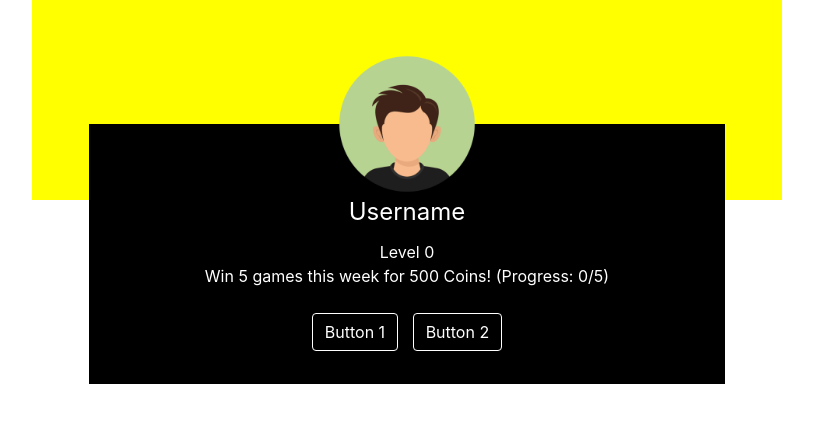
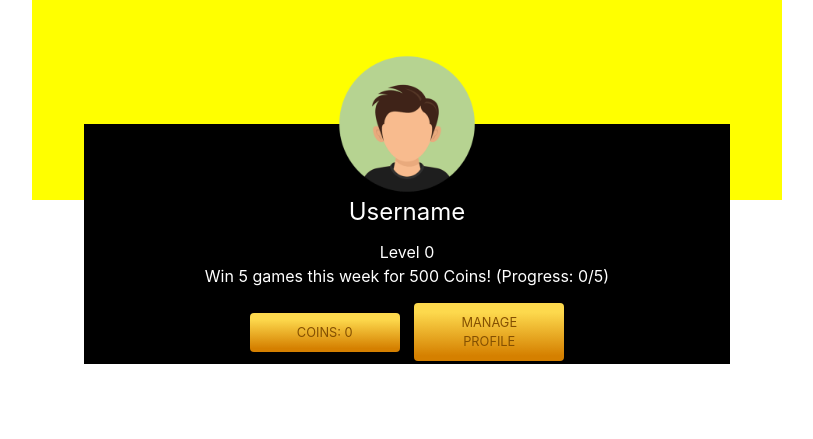
Before and after one commit to vsevenexclusiv/quiz-game, a plain HTML site: page index.html in a window 1280 px wide. Shown: the whole page, without its empty margins (233-1046 px from the left). Drawn offline with nearby package versions, Linux system fonts and the light colour scheme.

Commit message:
Update index.html

```diff
--- a/index.html
+++ b/index.html
@@ -19,15 +19,15 @@
             width: 100%;
             margin: 20px 0;
         }
-        .black-box {
-            width: calc(100% - 20px); /* Fluid width with 10px margin on each side */
-            height: 260px; /* Height of the black box */
+        .user-space {
+            width: calc(100% - 10px); /* Fluid width with 5px margin on each side */
+            height: 240px; /* Height of the user-space */
             background-color: black;
             position: absolute;
             top: 40px;
-            left: 10px; /* 10px margin on the left */
+            left: 5px; /* 5px margin on the left */
             z-index: 1;
-            border-radius: 0; /* Optional: Add rounded corners to the black box */
+            border-radius: 0;
         }
         .profile-image {
             width: 140px;
@@ -44,7 +44,7 @@
             font-size: 24px;
             margin: 10px 0;
             position: relative;
-            z-index: 3; /* Ensure username is above the black box */
+            z-index: 3; /* Ensure username is above the user-space */
             color: white; /* White text color */
             padding-top: 0; /* Add padding to position text properly */
             top: -50px;
@@ -54,25 +54,32 @@
             margin: 20px 0;
             position: relative;
             z-index: 4; /* Ensure buttons are above other elements */
-            top: -80px;
+            top: -70px;
         }
         .buttons .btn {
             margin: 5px;
-            color: white; /* White text color for buttons */
-            border-color: white; /* White border for buttons */
-            background-color: transparent; /* Transparent background for buttons */
+            color: rgb(132, 80 ,2); /* White text color for buttons */
+            border: none; /* Remove default border */
+            background: linear-gradient(180deg, rgba(253,217,77,1) 16%, rgba(213,128,0,1) 91%); /* Gold to darker gold gradient */
+            padding: 10px 20px; /* Consistent padding for both buttons */
+            font-size: 0.8em; /* Consistent font size */
+            width: 150px; /* Same width for both buttons */
+            text-align: center; /* Center text inside buttons */
+            transition: background 0.3s ease; /* Smooth transition for hover effect */
         }
         .buttons .btn:hover {
-            background-color: rgba(255, 255, 255, 0.1); /* Slight white background on hover */
+            background: linear-gradient(180deg, rgba(253,217,77,1) 16%, rgba(213,128,0,1) 91%); /* Reverse gradient on hover */
         }
         .custom-text {
             text-align: center;
             margin: 20px 0;
             position: relative;
-            z-index: 3; /* Ensure custom text is above the black box */
+            z-index: 3; /* Ensure custom text is above the user-space */
             color: white; /* White text color */
-            padding-bottom: 20px; /* Add padding to position text properly */
+            padding: 0 15px; /* Add padding to prevent text from touching edges */
             top: -60px;
+            font-size: 16px; /* Adjust font size for better readability */
+            line-height: 1.5; /* Improve line spacing */
         }
     </style>
 </head>
@@ -80,7 +87,7 @@
     <div class="jumbotron">
         <div class="container">
             <div class="profile-container">
-                <div class="black-box"></div>
+                <div class="user-space"></div>
                 <img src="avatars/default.png" alt="User Profile Image" class="profile-image">
             </div>
             <div class="username">Username</div>
@@ -88,8 +95,8 @@
                 Level 0 <br>Win 5 games this week for 500 Coins! (Progress: 0/5)
             </div>
             <div class="buttons">
-                <button class="btn btn-primary">Button 1</button>
-                <button class="btn btn-secondary">Button 2</button>
+                <button class="btn btn-primary text-uppercase">Coins: 0</button>
+                <button class="btn btn-secondary text-uppercase">Manage Profile</button>
             </div>
         </div>
     </div>
```
